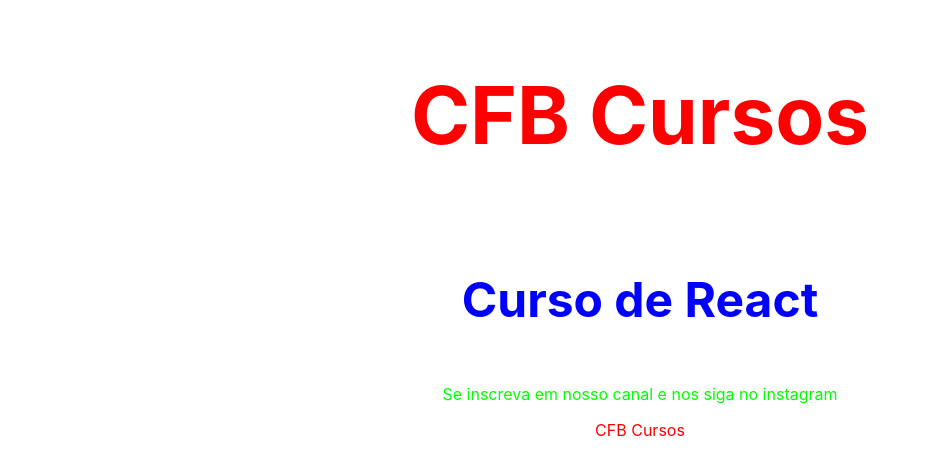
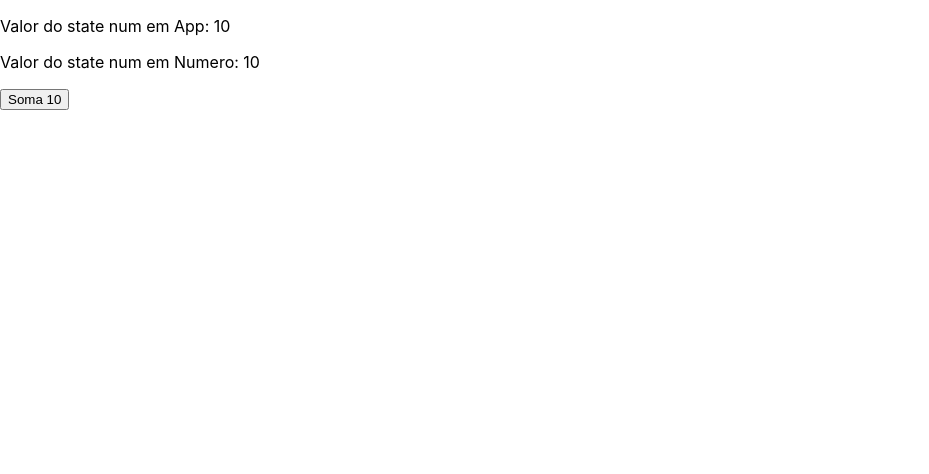
Before and after one commit to benemoreirac/AppReactCursoCFB, a React (Create React App) app: page / in a window 1280 px wide. Shown: the top 474 px of the page, without its empty margins (0-929 px from the left). Built offline with nearby package versions, Linux system fonts and the light colour scheme.

Commit message:
Aula 10, como usar State em React, criacão da classe Numero

```diff
--- a/src/App.js
+++ b/src/App.js
@@ -1,20 +1,15 @@
-import React from 'react'
+import React, {useState} from 'react'
 import './App.css'
+import Numero from './componentes/Numero'
+
 export default function App(){
 
-  const textoDestaque={
-    color: '#00f',
-    fontSize: '3em'
-  }
+  const [num,setNum] = useState(10)
 
   return(
     <>
-      <section className='caixa'>
-        <h1 style={{color: '#f00', fontSize: '5em'}}>CFB Cursos</h1>
-        <h2 style={textoDestaque}>Curso de React</h2>
-        <p className='texto'>Se inscreva em nosso canal e nos siga no instagram</p>
-        <a href='https://google.com.br' target='_blank'>CFB Cursos</a>
-      </section>
+      <p>Valor do state num em App: {num}</p>
+      <Numero num={num} setNum={setNum}></Numero>
     </>
   )
 }
--- /dev/null
+++ b/src/componentes/Numero.js
@@ -0,0 +1,10 @@
+import React from 'react'
+
+export default function Numero(props){
+    return(
+        <p>
+            <p>Valor do state num em Numero: {props.num}</p>
+            <button onClick={()=>props.setNum(props.num+10)}>Soma 10</button>
+        </p>
+    )
+}
```
Also changed, not shown: src/componentes/Relogio.js (added, +9 -0 lines).
